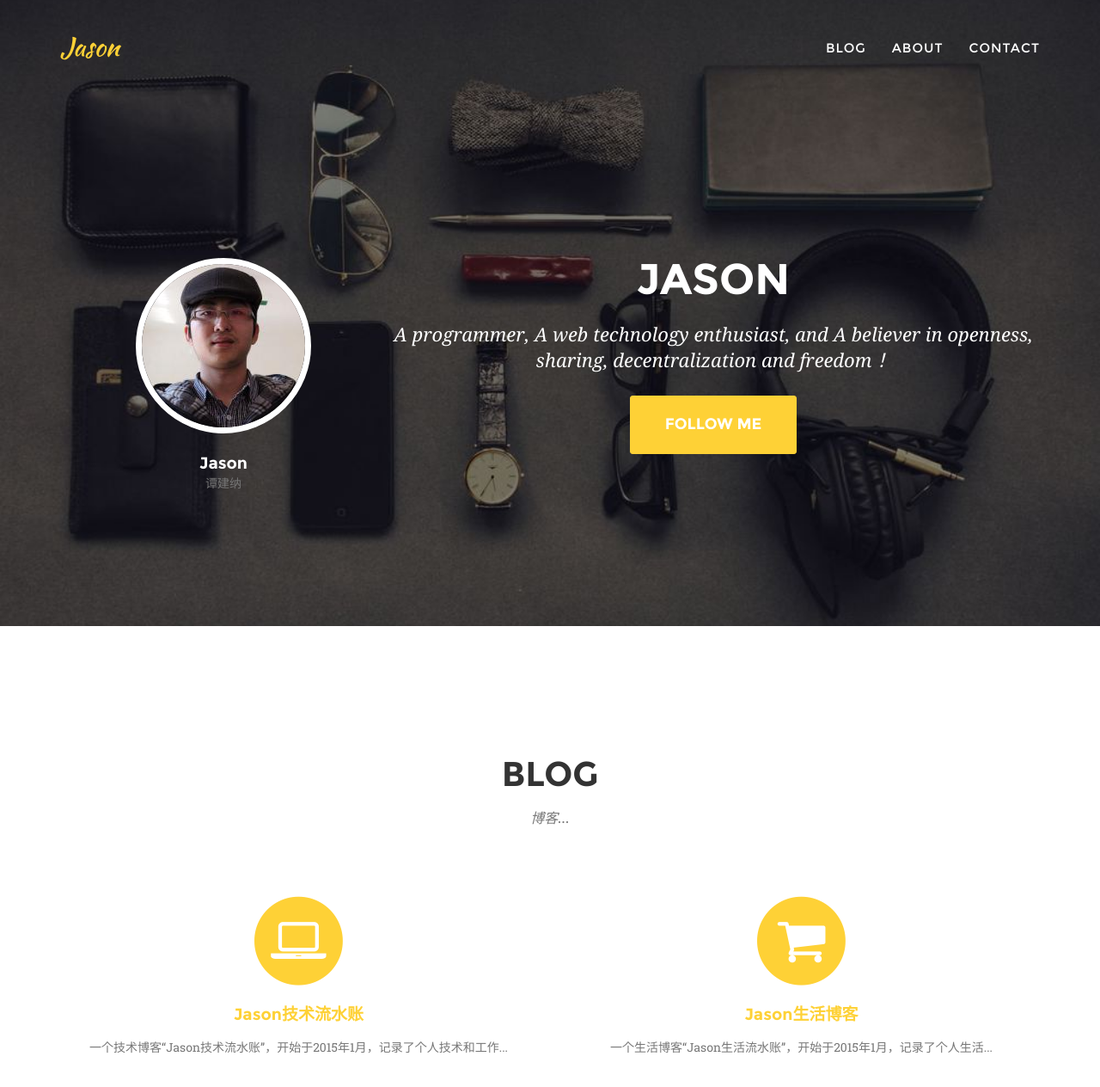
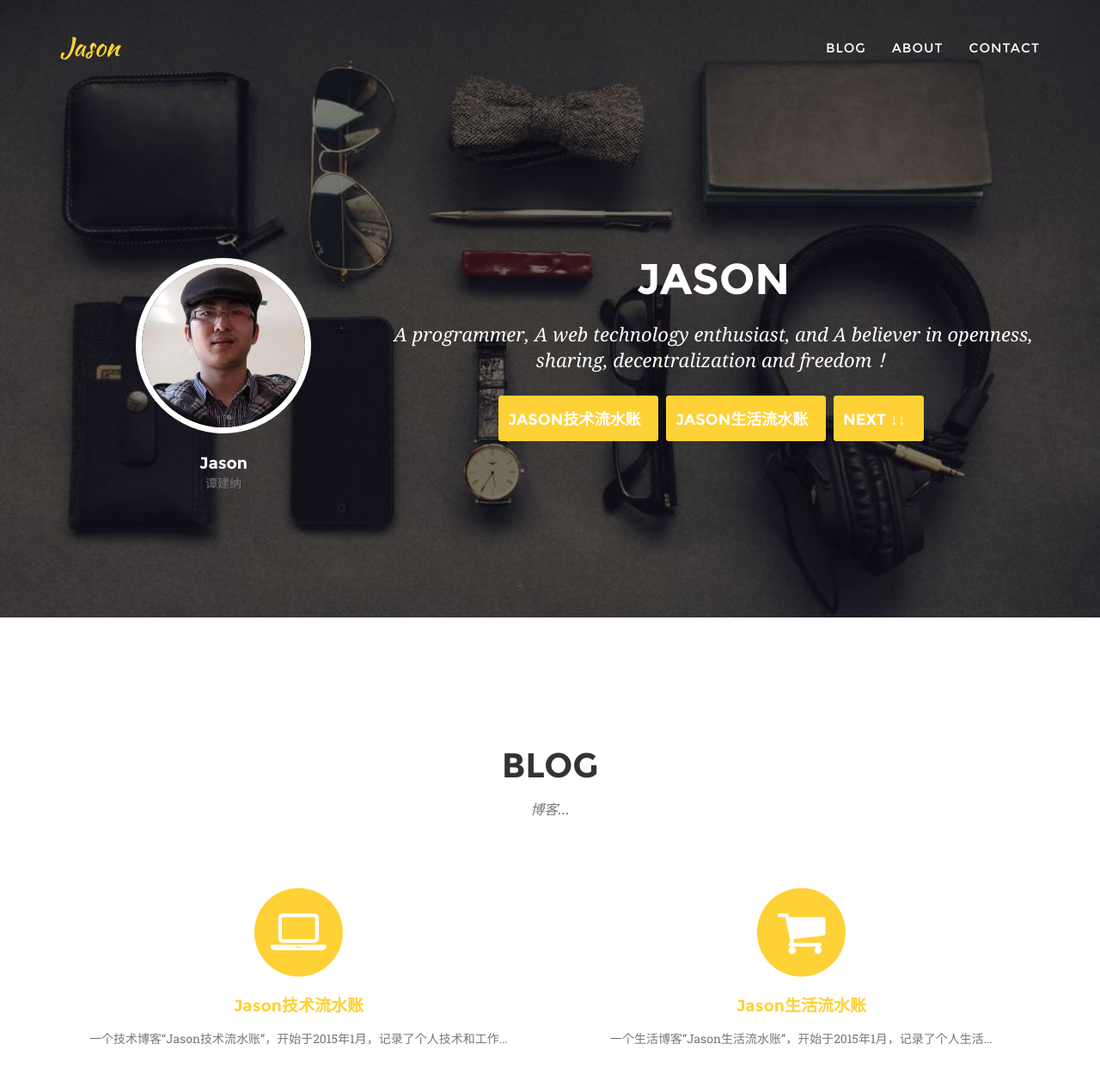
Before and after one commit to jasonsoso/jasonsoso.github.io, a Jekyll site: the page built from index.html, in a window 1280 px wide and 1400 px high. Shown: the top 1264 px of the window at 86% size. Built offline with Jekyll 4.4.1, drawn with Linux system fonts in a browser that asks for light colours; comment, search, counter and statistics services are not loaded.

Commit message:
add link

```diff
--- a/_includes/blog.html
+++ b/_includes/blog.html
@@ -27,7 +27,7 @@
                         <i class="fa fa-shopping-cart fa-stack-1x fa-inverse"></i>
                         </a>
                     </span>
-                    <h4 class="service-heading"><a target="_blank" href="{{ "/life/" | prepend: site.baseurl }}">Jason生活博客</a></h4>
+                    <h4 class="service-heading"><a target="_blank" href="{{ "/life/" | prepend: site.baseurl }}">Jason生活流水账</a></h4>
                      <p class="text-muted">一个生活博客“Jason生活流水账”，开始于2015年1月，记录了个人生活...</p>
 
                 </div>
--- a/_includes/css/agency.css
+++ b/_includes/css/agency.css
@@ -119,7 +119,8 @@ fieldset[disabled] .btn-primary.active {
 }
 
 .btn-xl {
-    padding: 20px 40px;
+    margin: 0 5px 5px 0;
+    padding: 15px 20px 10px 10px;
     border-color: #{{ site.color.primary }};
     border-radius: 3px;
     text-transform: uppercase;
--- a/_includes/header.html
+++ b/_includes/header.html
@@ -48,7 +48,9 @@
                 </div>
                 <div class="intro-heading">Jason</div>
                 <div class="intro-lead-in">A programmer, A web technology enthusiast, and A believer in openness, sharing, decentralization and freedom！</div>
-                <a href="#blog" class="page-scroll btn btn-xl">Follow me</a>
+                <a target="_blank" href="{{ "/tech/" | prepend: site.baseurl }}" class="page-scroll btn btn-xl">Jason技术流水账</a>
+                <a target="_blank" href="{{ "/life/" | prepend: site.baseurl }}" class="page-scroll btn btn-xl">Jason生活流水账</a>
+                <a href="#blog" class="page-scroll btn btn-xl">Next ↓↓</a>
             </div>
         </div>
     </header>
```
Also changed, not shown: _includes/css/agency.min.css.
